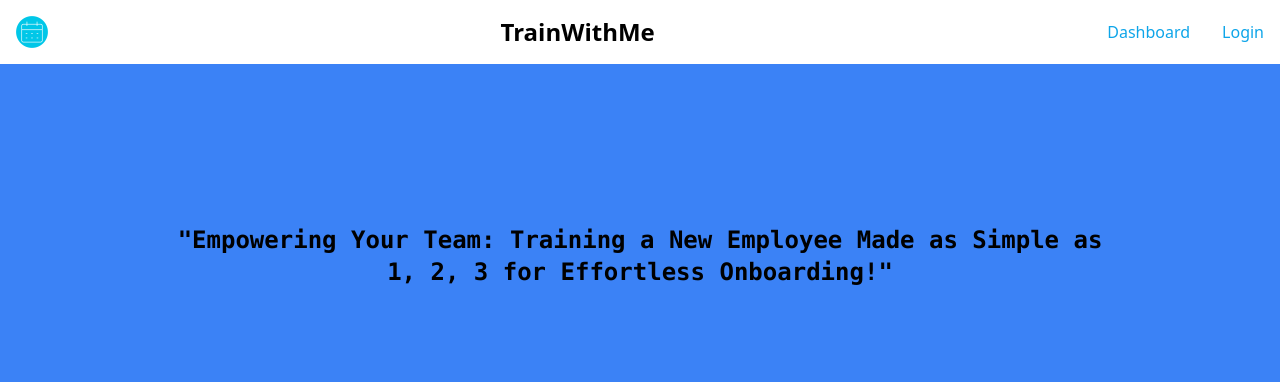
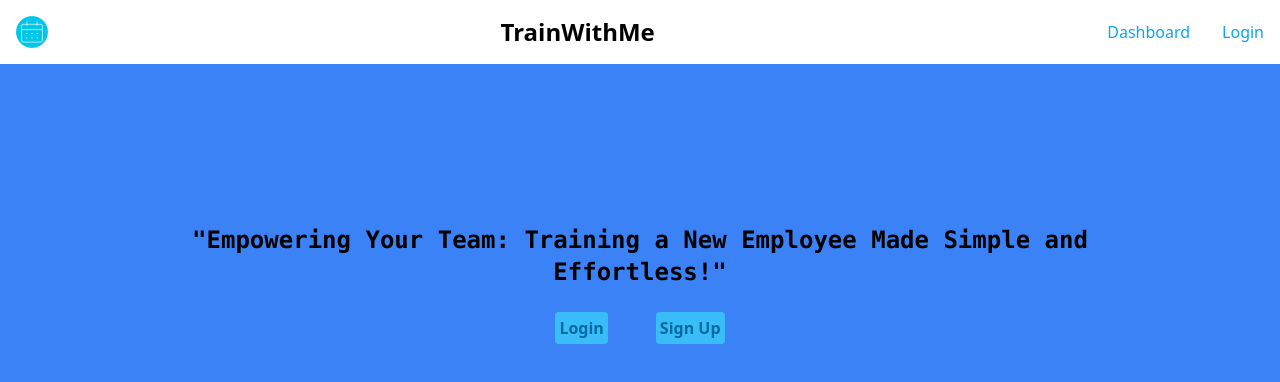
Before and after one commit to miguelf1671/RestaurantTrainerAPP, a React (Vite) app in the folder frontend/: page / in a window 1280 px wide. Shown: the top 382 px of the page. Built offline with nearby package versions, Linux system fonts and the light colour scheme.

Commit message:
added cool buttons

```diff
--- a/frontend/src/pages/Homepage.jsx
+++ b/frontend/src/pages/Homepage.jsx
@@ -6,9 +6,15 @@ function HomePage() {
       <div className="bg-blue-500  flex justify-center items-start h-screen">
         <div className="text-center px-40" style={{ marginTop: "20vh" }}>
           <h1 className=" font-mono font-bold text-2xl hover:underline decoration-wavy decoration-sky-500">
-            "Empowering Your Team: Training a New Employee Made as Simple as 1,
-            2, 3 for Effortless Onboarding!"
+            "Empowering Your Team: Training a New Employee Made Simple and
+            Effortless!"
           </h1>
+          <button className="bg-sky-400 rounded px-1 py-1 mr-6 mt-6 text-sky-700 hover:bg-sky-300 font-semibold">
+            Login
+          </button>
+          <button className="bg-sky-400 rounded px-1 py-1 ml-6 mt-6 text-sky-700 hover:bg-sky-300 font-semibold">
+            Sign Up
+          </button>
         </div>
       </div>
     </>
```
